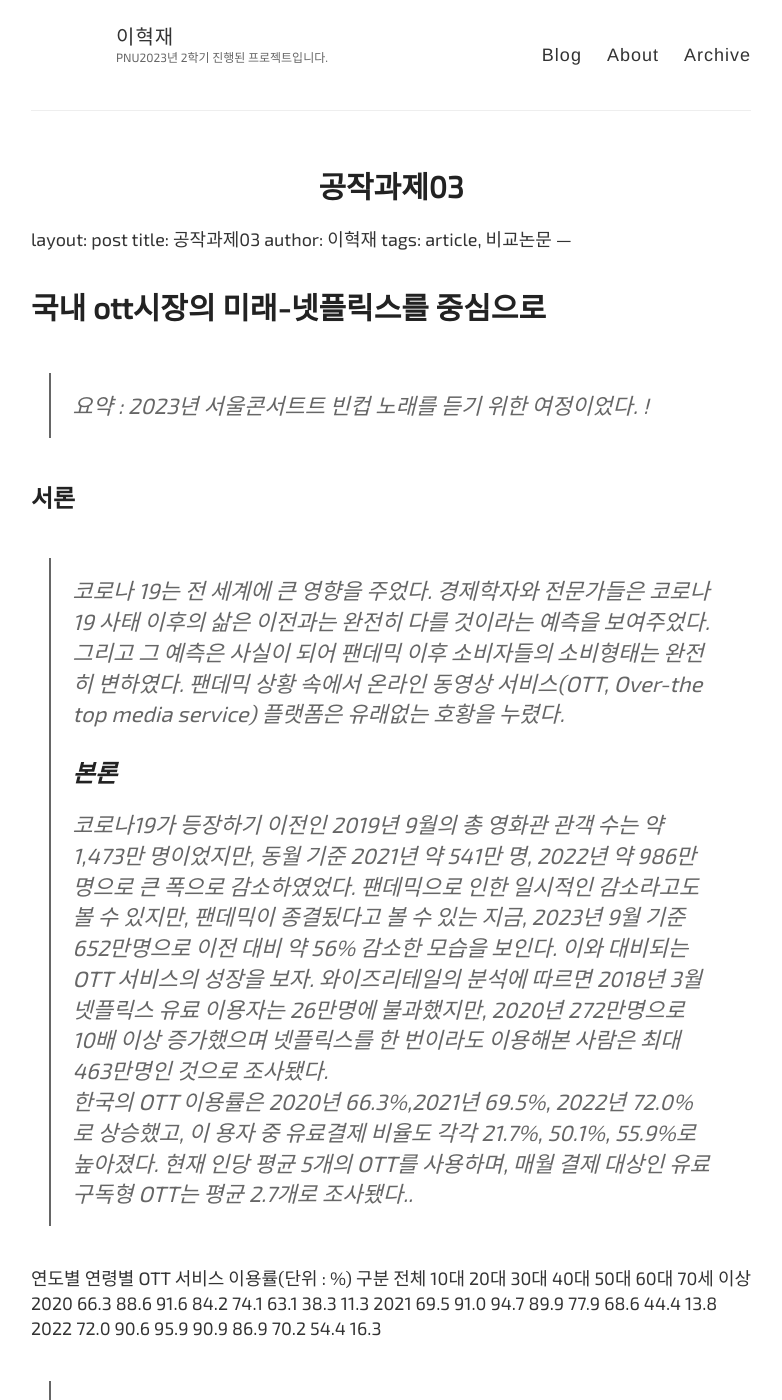
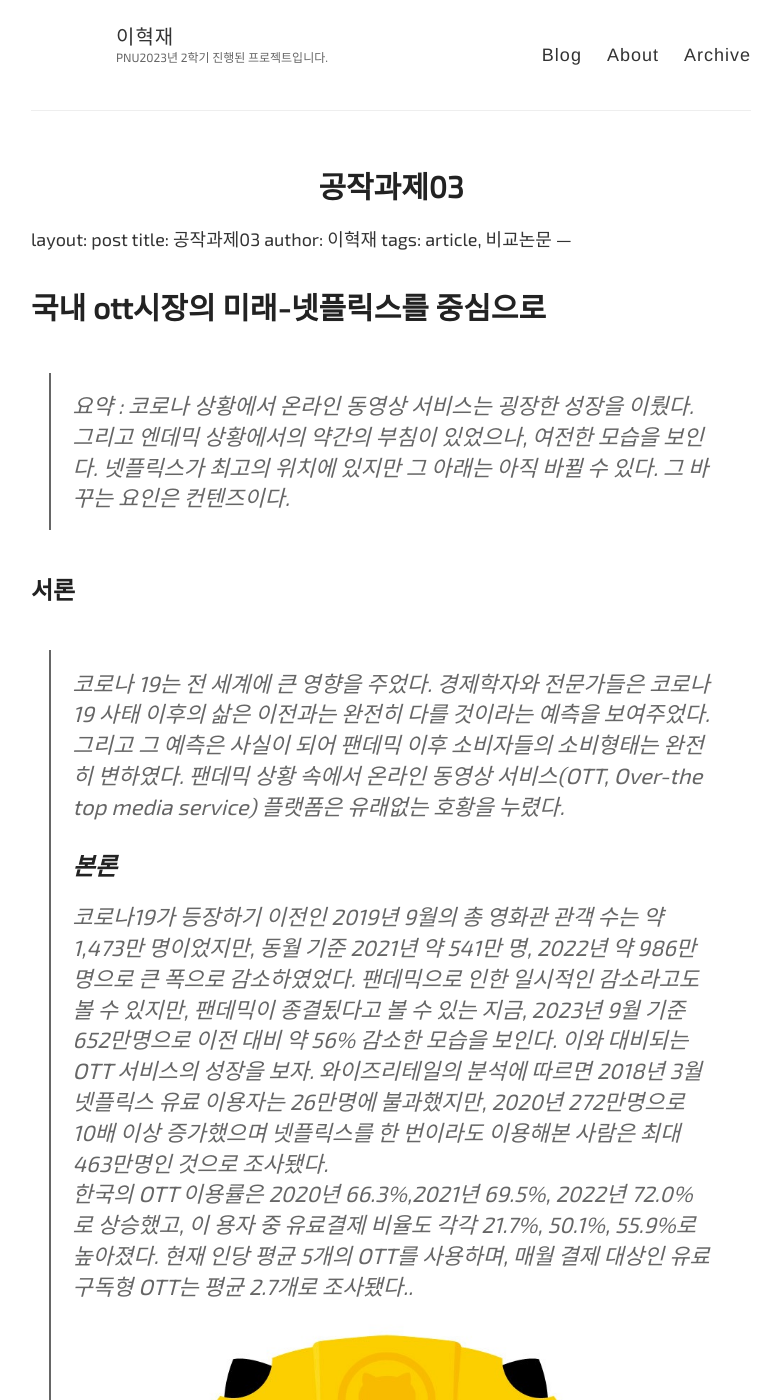
Before and after one commit to patrick9905/patrick9905.github.io, a Jekyll site: the page built from _posts/2023-10-06-공작과제03.md, in a window 1280 px wide and 1400 px high. Shown: the whole window, without its empty margins (249-1031 px from the left). Built offline with Jekyll 4.4.1, drawn with Linux system fonts in a browser that asks for light colours; some web fonts are replaced; our own code applies the rules of GitHub Pages for plain Markdown files; some of the changed text lies outside the part shown.

Commit message:
Update 2023-10-06-공작과제03.md

```diff
--- a/_posts/2023-10-06-공작과제03.md
+++ b/_posts/2023-10-06-공작과제03.md
@@ -6,7 +6,7 @@ tags: article, 비교논문
 
 # 국내 ott시장의 미래-넷플릭스를 중심으로
 
-> 요약 : 2023년 서울콘서트트 빈컵 노래를 듣기 위한 여정이었다. !
+> 요약 : 코로나 상황에서 온라인 동영상 서비스는 굉장한 성장을 이뤘다. 그리고 엔데믹 상황에서의 약간의 부침이 있었으나, 여전한 모습을 보인다. 넷플릭스가 최고의 위치에 있지만 그 아래는 아직 바뀔 수 있다. 그 바꾸는 요인은 컨텐즈이다.
 
 
 
@@ -16,8 +16,8 @@ tags: article, 비교논문
 ## 본론
 > 코로나19가 등장하기 이전인 2019년 9월의 총 영화관 관객 수는 약 1,473만 명이었지만, 동월 기준 2021년 약 541만 명, 2022년 약 986만명으로 큰 폭으로 감소하였었다. 팬데믹으로 인한 일시적인 감소라고도 볼 수 있지만, 팬데믹이 종결됬다고 볼 수 있는 지금, 2023년 9월 기준 652만명으로 이전 대비 약 56% 감소한 모습을 보인다. 이와 대비되는 OTT 서비스의 성장을 보자. 와이즈리테일의 분석에 따르면 2018년 3월 넷플릭스 유료 이용자는 26만명에 불과했지만, 2020년 272만명으로 10배 이상 증가했으며 넷플릭스를 한 번이라도 이용해본 사람은 최대 463만명인 것으로 조사됐다.
 한국의 OTT 이용률은 2020년 66.3%,2021년 69.5%, 2022년 72.0%로 상승했고, 이 용자 중 유료결제 비율도 각각 21.7%, 50.1%, 55.9%로 높아졌다. 현재 인당 평균 5개의 OTT를 사용하며, 매월 결제 대상인 유료 구독형 OTT는 평균 2.7개로 조사됐다..
+![연도별 연령별 OTT 서비스 이용률(단위 : %)]({{site.baseurl}}/images/404.jpg)
 
-연도별 연령별 OTT 서비스 이용률(단위 : %)
 구분	전체	10대	20대	30대	40대	50대	60대	70세 이상
 2020	66.3	88.6	91.6	84.2	74.1	63.1	38.3	11.3
 2021	69.5	91.0	94.7	89.9	77.9	68.6	44.4	13.8
```
